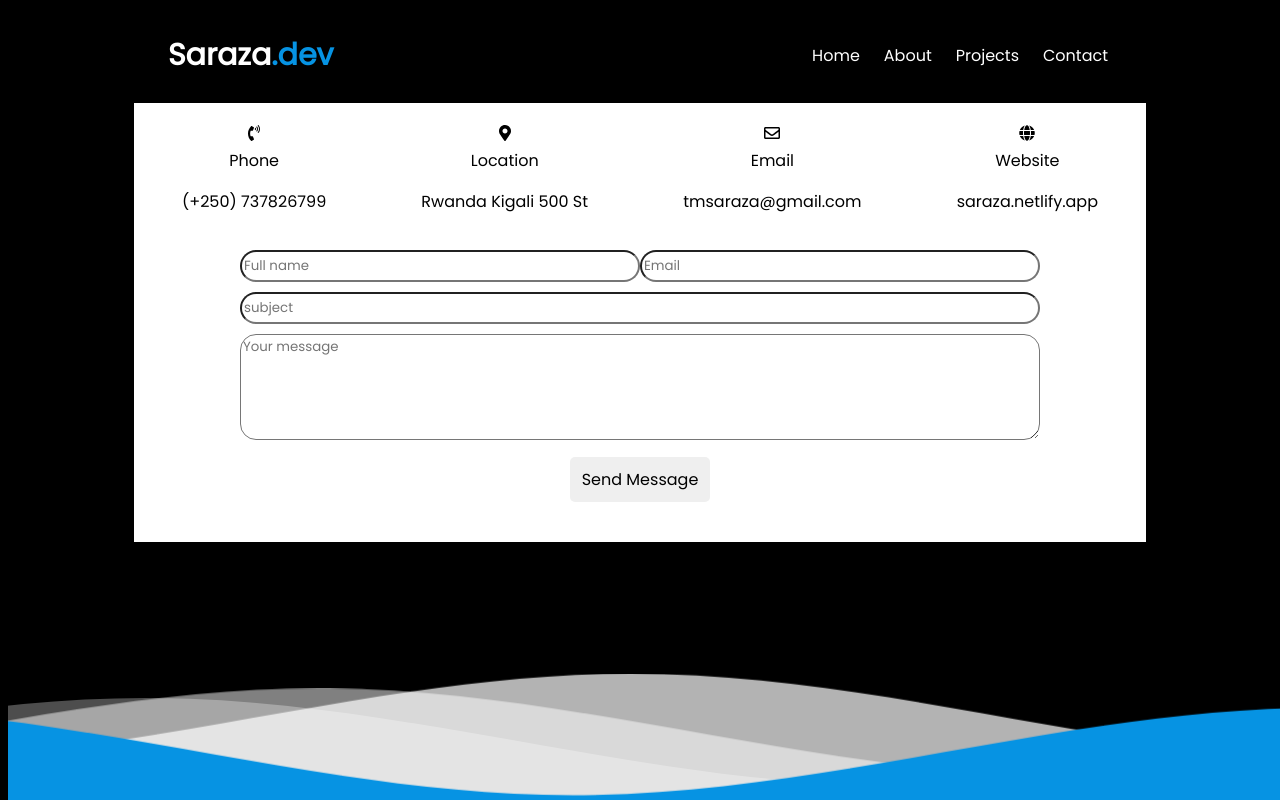
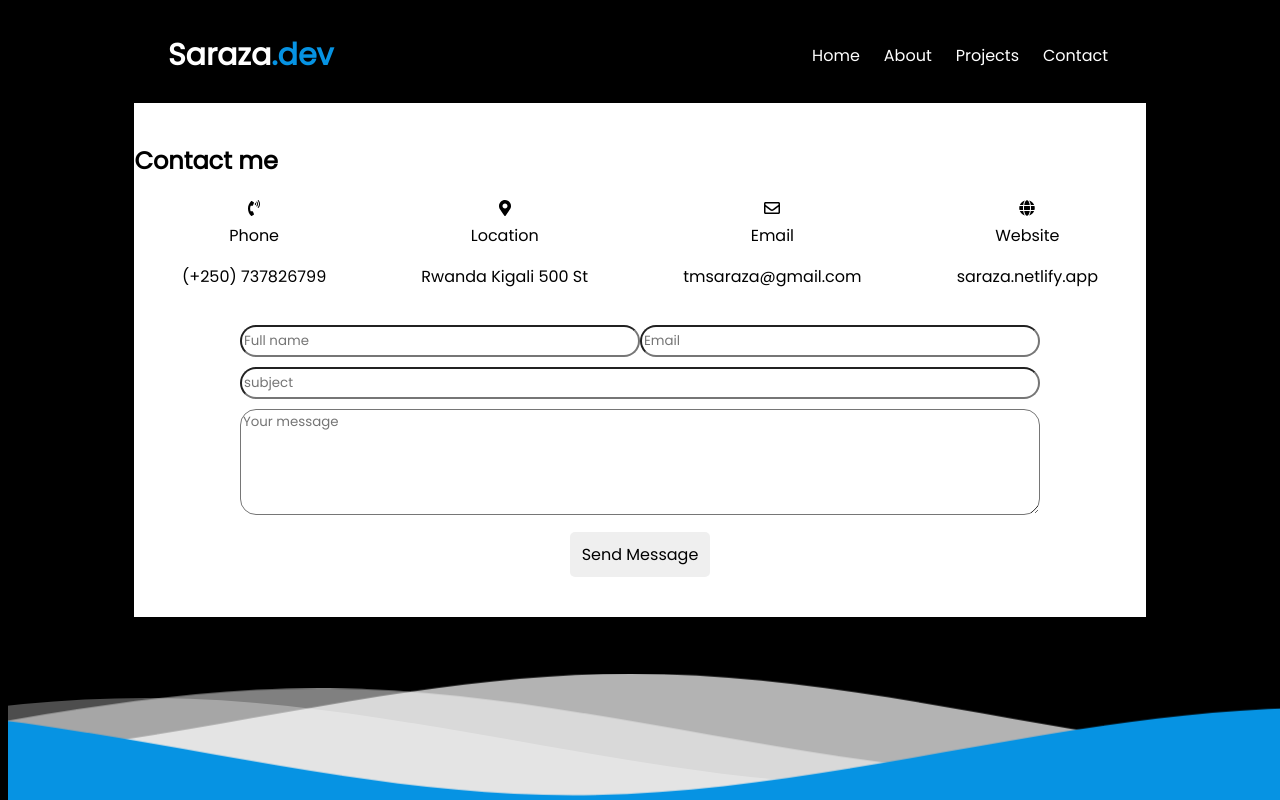
Before and after one commit to sarazaToussaint/Saraza-dev, a React (Create React App) app: page /Contact in a window 1280 px wide. Built offline with nearby package versions, Linux system fonts and the light colour scheme.

Commit message:
Add the title on the contact page

```diff
--- a/src/components/Contact.jsx
+++ b/src/components/Contact.jsx
@@ -7,6 +7,7 @@ import classes from './Contact.module.css';
 const Contact = () => (
   <>
     <div className={classes.contactContainer}>
+      <h2>Contact me</h2>
       <div className={classes.contactDetails}>
         <div className={classes.info}>
           <span><FaPhoneVolume /></span>
```
